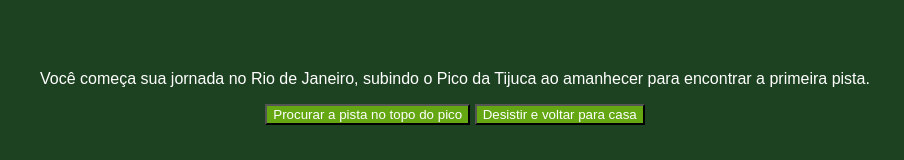
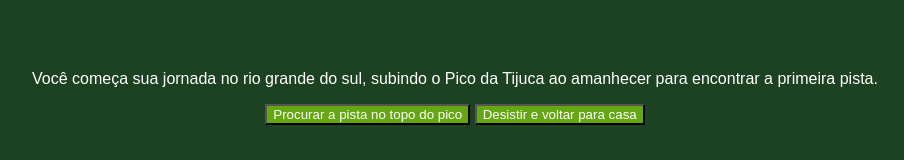
Before and after one commit to vitoriasparembergernascimento-commits/criando-aventura, a plain HTML site: page index.html in a window 1280 px wide. Both pictures are taken after a click on the button "Rio de Janeiro". Shown: the part 261-421 px from the top of the page, without its empty margins (185-1089 px from the left). Drawn offline with Linux system fonts and the light colour scheme; a web font is replaced by a local one.

Commit message:
Update index.html

```diff
--- a/index.html
+++ b/index.html
@@ -18,7 +18,7 @@
             <button class="btn-proximo" data-proximo="2">Pernambuco</button>
         </div>
         <div class="passo" id="passo-1">
-            <p>Você começa sua jornada no Rio de Janeiro, subindo o Pico da Tijuca ao amanhecer para encontrar a primeira pista.</p>
+            <p>Você começa sua jornada no rio grande do sul, subindo o Pico da Tijuca ao amanhecer para encontrar a primeira pista.</p>
             <button class="btn-proximo" data-proximo="3">Procurar a pista no topo do pico</button>
             <button class="btn-proximo" data-proximo="4">Desistir e voltar para casa</button>
         </div>
```
